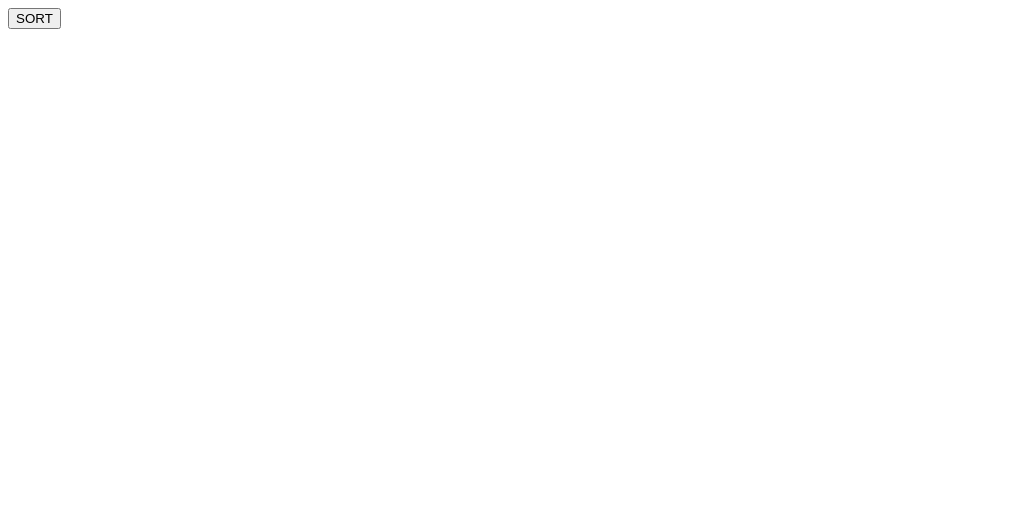
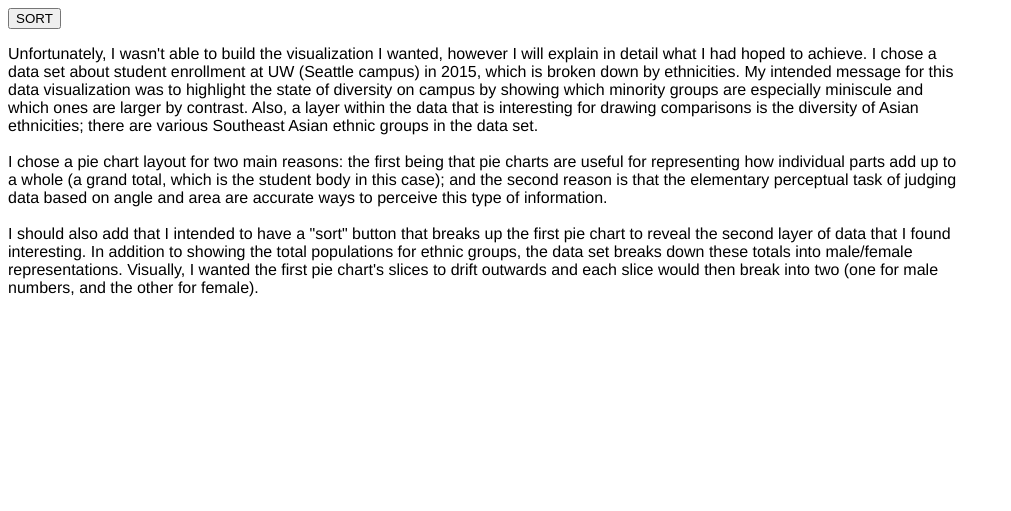
Before and after one commit to cortblad/a2-data-exploration, a plain HTML site: page index.html in a window 1280 px wide. Shown: the whole page, without its empty margins (0-1011 px from the left). Drawn offline with nearby package versions, Linux system fonts and the light colour scheme.

Commit message:
third time

```diff
--- a/index.html
+++ b/index.html
@@ -14,5 +14,25 @@
 <body>
 	<button class="button">SORT</button>
 
+	<p>
+		Unfortunately, I wasn't able to build the visualization I wanted, however I will explain in detail what I had hoped
+		to achieve. I chose a data set about student enrollment at UW (Seattle campus) in 2015, which is broken down by
+		ethnicities. My intended message for this data visualization was to highlight the state of diversity on campus by
+		showing which minority groups are especially miniscule and which ones are larger by contrast. Also, a layer within the data that is interesting for drawing
+		comparisons is the diversity of Asian ethnicities; there are various Southeast Asian ethnic groups in the data set.
+		<br>
+		<br>
+		I chose a pie chart layout for two main reasons: the first being that pie charts are useful for representing how individual
+		parts add up to a whole (a grand total, which is the student body in this case); and the second reason is that the elementary
+		perceptual task of judging data based on angle and area are accurate ways to perceive this type of information.
+		<br>
+		<br>
+		I should also add that I intended to have a "sort" button that breaks up the first pie chart to reveal the second layer of
+		data that I found interesting. In addition to showing the total populations for ethnic groups, the data set breaks down these totals
+		into male/female representations. Visually, I wanted the first pie chart's slices to drift outwards and each slice would then
+		break into two (one for male numbers, and the other for female).
+
+	</p>
+
 </body>
 </html>
```
